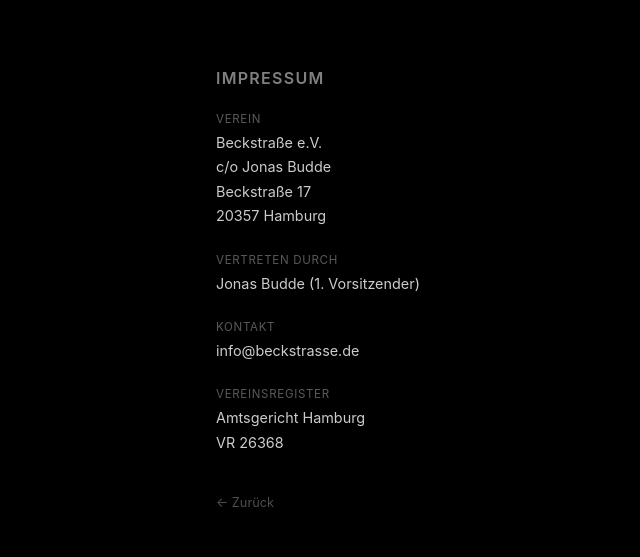
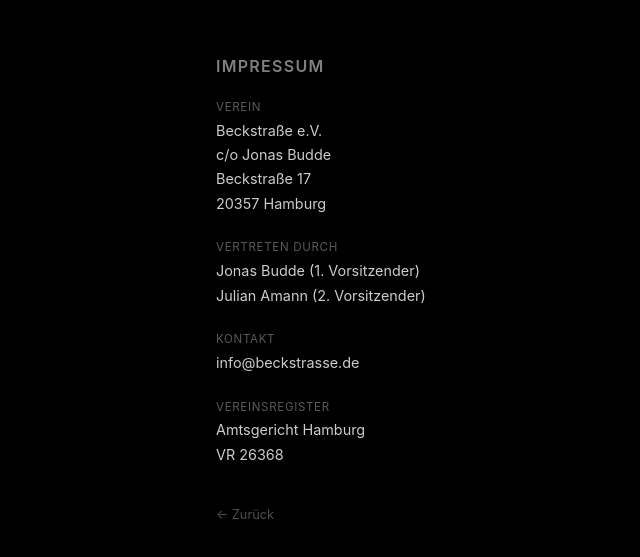
Before and after one commit to beckstrasse/website, a plain HTML site: page impressum.html in a window 1280 px wide. Shown: the part 111-668 px from the top of the page, without its empty margins (184-824 px from the left). Drawn offline with Linux system fonts and the light colour scheme.

Commit message:
feat: update representation details in impressum

```diff
--- a/impressum.html
+++ b/impressum.html
@@ -93,7 +93,7 @@
 
     <div class="section">
       <div class="label">Vertreten durch</div>
-      <p>Jonas Budde (1. Vorsitzender)</p>
+      <p>Jonas Budde (1. Vorsitzender)<br>Julian Amann (2. Vorsitzender)</p>
     </div>
 
     <div class="section">
```
